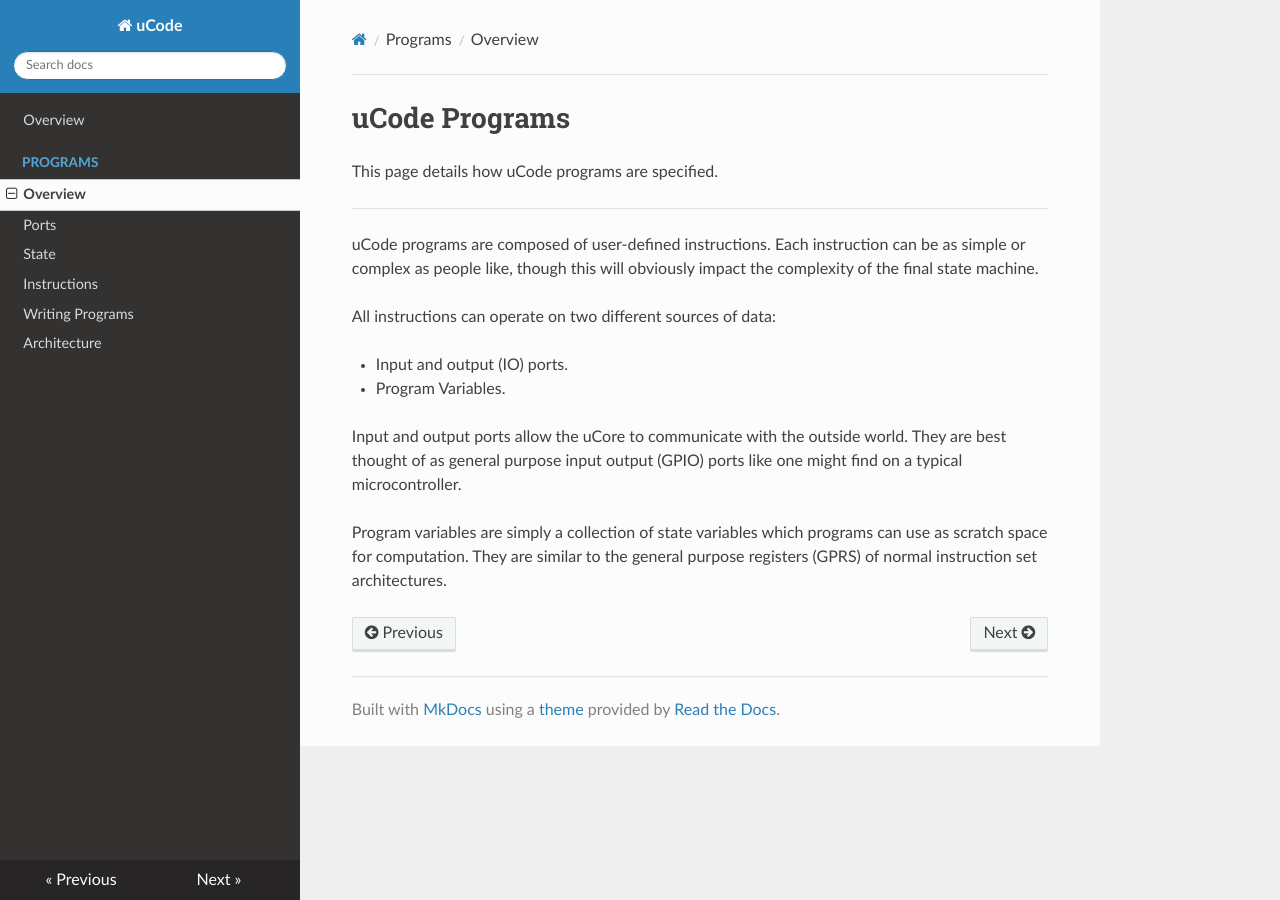
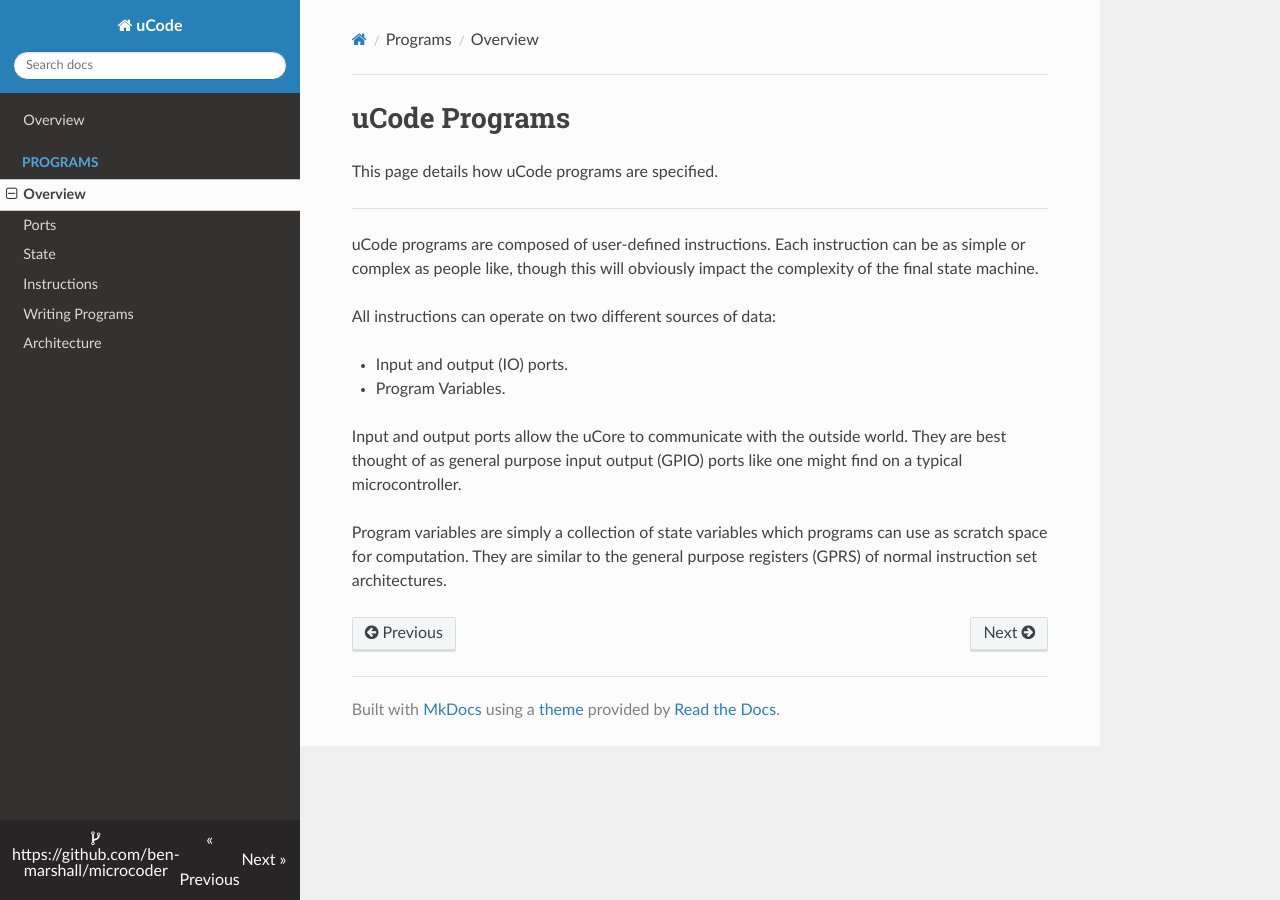
Before and after one commit to ben-marshall/microcoder, an MkDocs documentation site: the page built from docs/programs.md, in a window 1280 px wide. Built offline with MkDocs 1.6.1, drawn with Linux system fonts in a browser that asks for light colours; nearby versions of some CDN libraries; old or Windows-style settings are respelled for this version of MkDocs.

Commit message:
Update mkdocs config and use readthedocs  On branch master  Your branch is up-to-date with 'origin/master'.
 Changes to be committed:
	modified:   README.md
	modified:   docs/README.md
	modified:   mkdocs.yml

```diff
--- a/mkdocs.yml
+++ b/mkdocs.yml
@@ -1,6 +1,10 @@
 site_name: uCode
 
+site_author: Ben Marshall
+
 theme: readthedocs
+
+repo_name: https://github.com/ben-marshall/microcoder
 
 markdown_extensions:
 - smarty
```
Also changed, not shown: README.md (+2 -0 lines), docs/README.md (+2 -0 lines).
